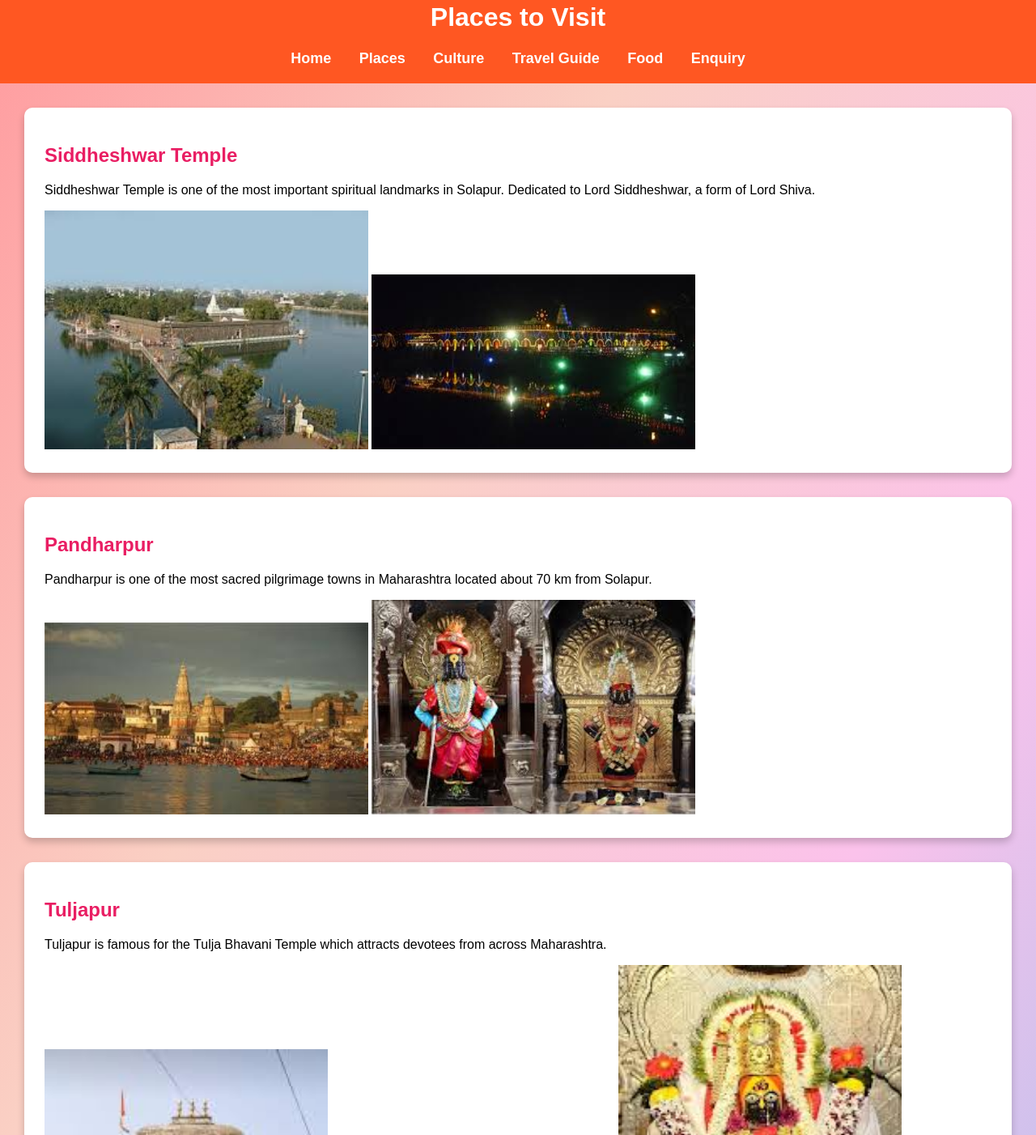
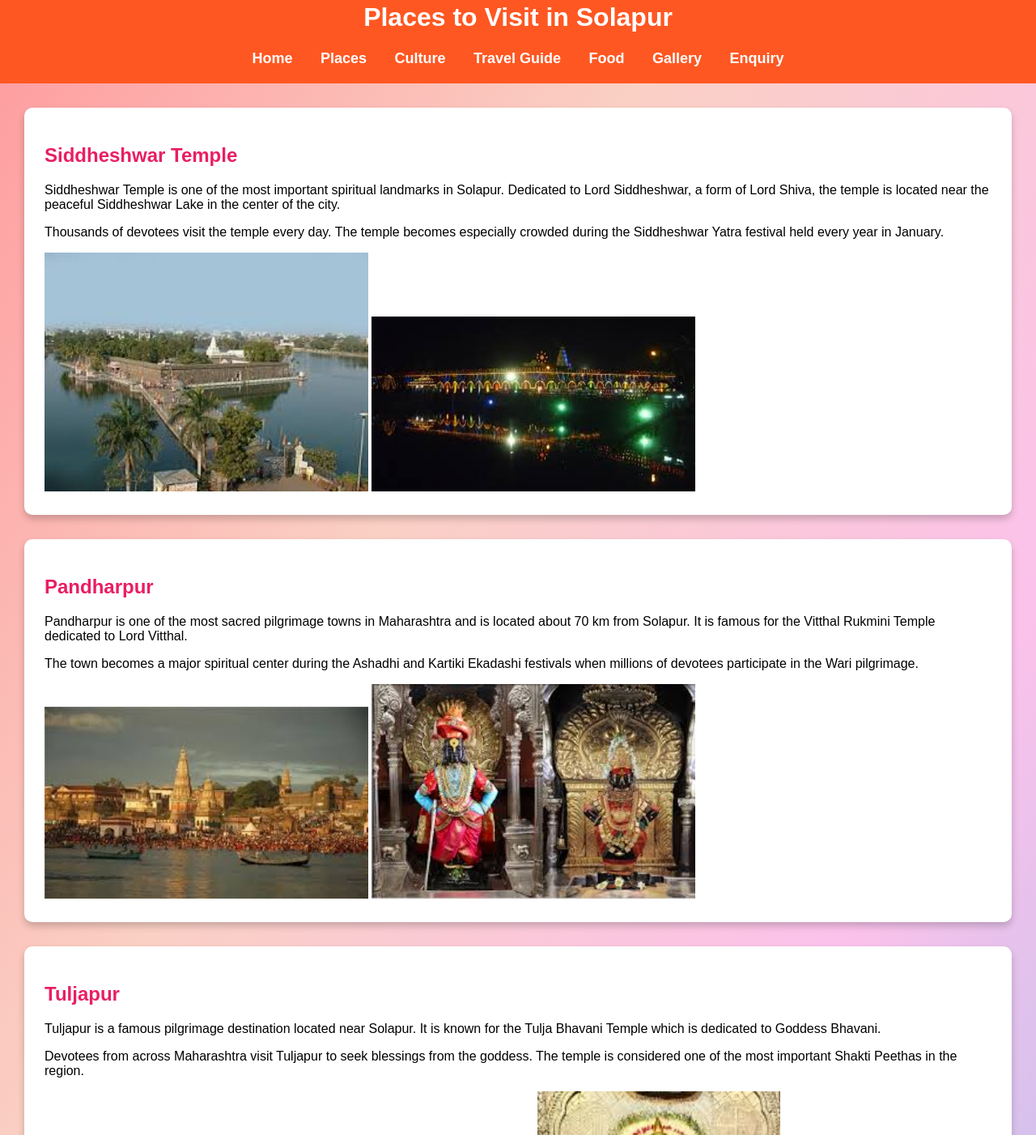
Before and after one commit to rehanbagwan7219-ops/rehanbagwan7219-ops.github.io, a plain HTML site: page places.html in a window 1280 px wide. Shown: the part 38-1440 px from the top of the page at 81% size. Drawn offline with Linux system fonts and the light colour scheme.

Commit message:
Update places.html

```diff
--- a/places.html
+++ b/places.html
@@ -1,15 +1,16 @@
 <!DOCTYPE html>
+
 <html>
 
 <head>
-<title>Places to Visit</title>
+<title>Places to Visit in Solapur</title>
 <link rel="stylesheet" href="style.css">
 </head>
 
 <body>
 
 <header>
-<h1>Places to Visit</h1>
+<h1>Places to Visit in Solapur</h1>
 
 <nav>
 <a href="index.html">Home</a>
@@ -17,6 +18,7 @@
 <a href="culture.html">Culture</a>
 <a href="travel.html">Travel Guide</a>
 <a href="food.html">Food</a>
+<a href="gallery.html">Gallery</a>
 <a href="enquiry.html">Enquiry</a>
 </nav>
 
@@ -28,11 +30,17 @@
 
 <p>
 Siddheshwar Temple is one of the most important spiritual landmarks in Solapur.
-Dedicated to Lord Siddheshwar, a form of Lord Shiva.
+Dedicated to Lord Siddheshwar, a form of Lord Shiva, the temple is located near
+the peaceful Siddheshwar Lake in the center of the city.
 </p>
 
-<img src="./images/siddeshwar.jpg" width="400">
-<img src="./images/siddeshwar_night.jpg" width="400">
+<p>
+Thousands of devotees visit the temple every day. The temple becomes especially
+crowded during the Siddheshwar Yatra festival held every year in January.
+</p>
+
+<img src="images/siddeshwar.jpg" alt="Siddheshwar Temple" width="400">
+<img src="images/siddeshwar_night.jpg" alt="Siddheshwar Temple at Night" width="400">
 
 </section>
 
@@ -41,12 +49,18 @@ Dedicated to Lord Siddheshwar, a form of Lord Shiva.
 <h2>Pandharpur</h2>
 
 <p>
-Pandharpur is one of the most sacred pilgrimage towns in Maharashtra located
-about 70 km from Solapur.
+Pandharpur is one of the most sacred pilgrimage towns in Maharashtra and is
+located about 70 km from Solapur. It is famous for the Vitthal Rukmini Temple
+dedicated to Lord Vitthal.
 </p>
 
-<img src="./images/pandharpur1.jpg" width="400">
-<img src="./images/pandharpur2.jpg" width="400">
+<p>
+The town becomes a major spiritual center during the Ashadhi and Kartiki
+Ekadashi festivals when millions of devotees participate in the Wari pilgrimage.
+</p>
+
+<img src="images/pandharpur1.jpg" alt="Pandharpur Temple" width="400">
+<img src="images/pandharpur2.jpg" alt="Pandharpur Pilgrimage" width="400">
 
 </section>
 
@@ -55,13 +69,19 @@ about 70 km from Solapur.
 <h2>Tuljapur</h2>
 
 <p>
-Tuljapur is famous for the Tulja Bhavani Temple which attracts devotees from
-across Maharashtra.
+Tuljapur is a famous pilgrimage destination located near Solapur. It is known
+for the Tulja Bhavani Temple which is dedicated to Goddess Bhavani.
 </p>
 
-<img src="./images/tuljapur1.jpg" width="350">
-<img src="./images/tuljapur2.jpg" width="350">
-<img src="./images/tuljapur3.jpg" width="350">
+<p>
+Devotees from across Maharashtra visit Tuljapur to seek blessings from the
+goddess. The temple is considered one of the most important Shakti Peethas
+in the region.
+</p>
+
+<img src="images/tuljapur1.jpg" alt="Tulja Bhavani Temple" width="300">
+<img src="images/tuljapur2.jpg" alt="Tuljapur Temple View" width="300">
+<img src="images/tuljapur3.jpg" alt="Tuljapur Temple Entrance" width="300">
 
 </section>
 
@@ -70,8 +90,14 @@ across Maharashtra.
 <h2>Solapur Fort</h2>
 
 <p>
-Solapur Fort also called Bhuikot Fort is a historic monument built during the
-Bahmani Sultanate period.
+Solapur Fort, also called Bhuikot Fort, is a historic monument located in the
+city. The fort was built during the Bahmani Sultanate period and later ruled
+by different dynasties.
+</p>
+
+<p>
+The structure reflects the military architecture of medieval India and
+represents the rich historical heritage of Solapur.
 </p>
 
 </section>
```
